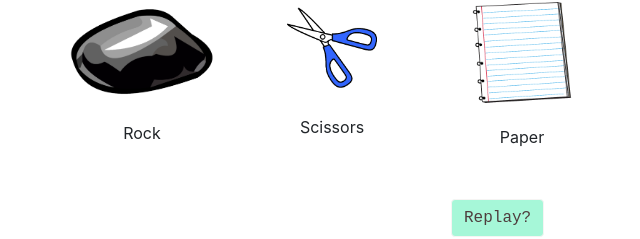
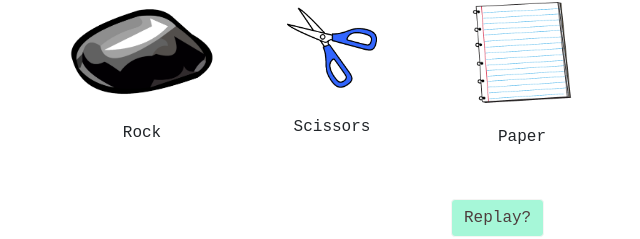
Before and after one commit to TiffanyJan/react-rock-paper-scissors, a React (Create React App) app: page / in a window 1280 px wide. Shown: the part 198-437 px from the top of the page, without its empty margins (308-948 px from the left). Built offline with nearby package versions, Linux system fonts and the light colour scheme.

Commit message:
font changed

```diff
--- a/src/App.css
+++ b/src/App.css
@@ -60,6 +60,10 @@ h1 {
   font-family: "Courier New";
 }
 
+div.card-body {
+  font-family: "Courier New";
+}
+
 .roundDesign {
   font-family: "Courier New";
 }
```
